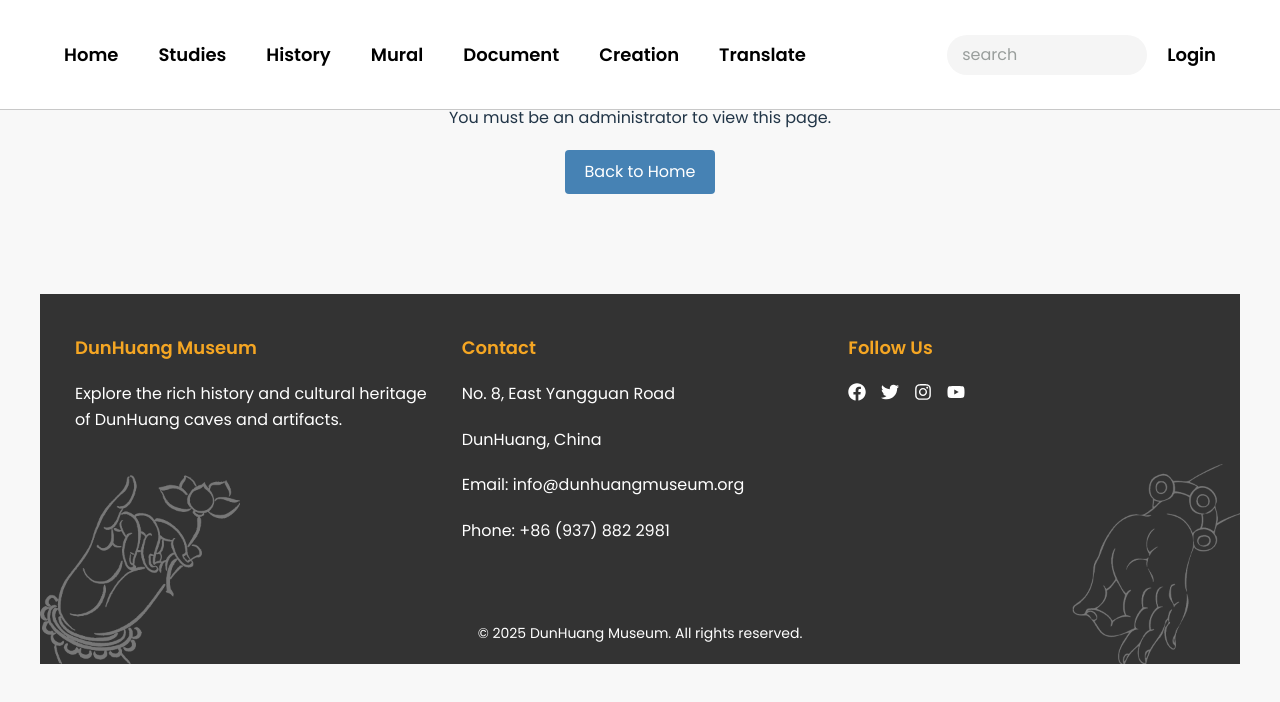
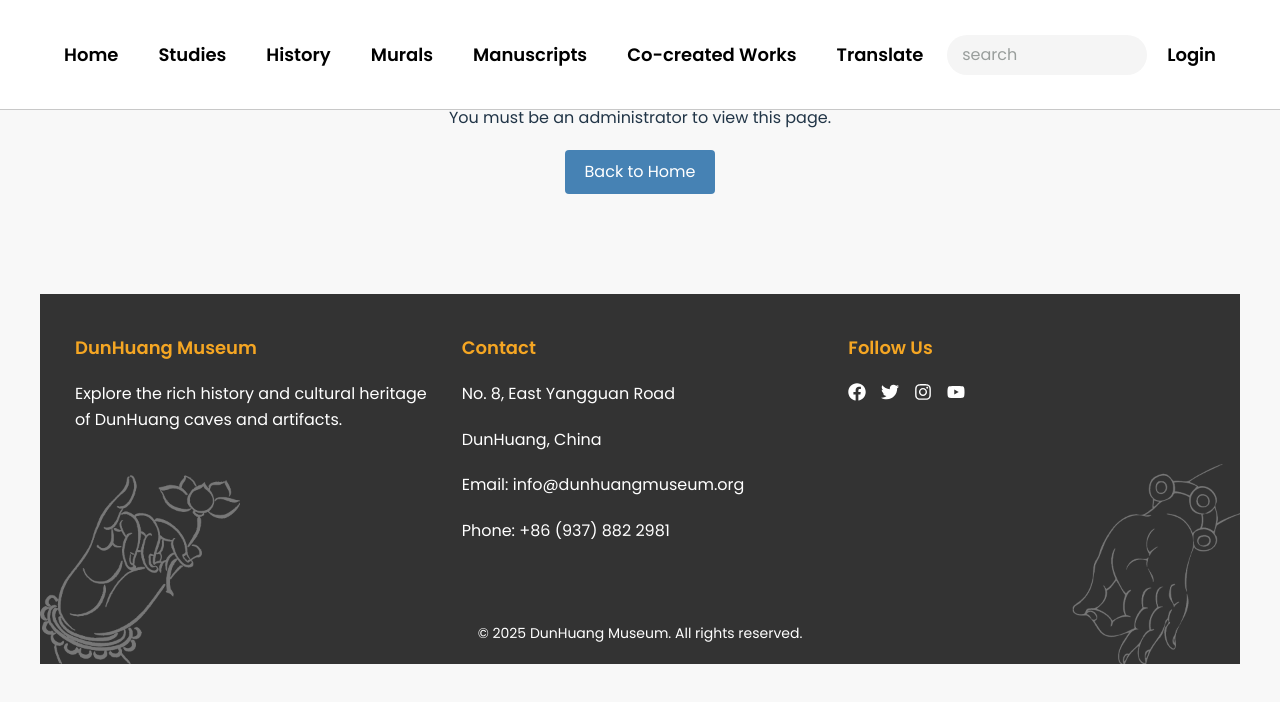
Before and after one commit to saraxixi/CS5610-Final-Project, a React (Vite) app in the folder client/: page /admin in a window 1280 px wide. Shown: the top 702 px of the page. Built offline with nearby package versions, Linux system fonts and the light colour scheme.

Commit message:
update navbar to be coherent

```diff
--- a/client/src/components/Navbar.jsx
+++ b/client/src/components/Navbar.jsx
@@ -25,16 +25,16 @@ const Navbar = () => {
             <li><Link to="/studies">Studies</Link></li>
             <li><Link to="/history">History</Link></li>
             <li className="dropdown">
-              <Link to="/mural">Mural</Link>
+              <Link to="/mural">Murals</Link>
               <ul className='dropdown-menu'>
-                <li><Link to="/mural/animal">Animal</Link></li>
+                <li><Link to="/mural/animal">Animals</Link></li>
                 <li><Link to="/mural/dance">Dance</Link></li>
                 <li><Link to="/mural/architecture">Architecture</Link></li>
-                <li><Link to="/mural/flying">Flying</Link></li>
+                <li><Link to="/mural/flying">Flying Apsaras</Link></li>
               </ul>
             </li>
-            <li><Link to="/document">Document</Link></li>
-            <li><Link to="/creation">Creation</Link></li>
+            <li><Link to="/manuscript">Manuscripts</Link></li>
+            <li><Link to="/creation">Co-created Works</Link></li>
             <GoogleTranslate />
           </ul>
         </nav>
```
